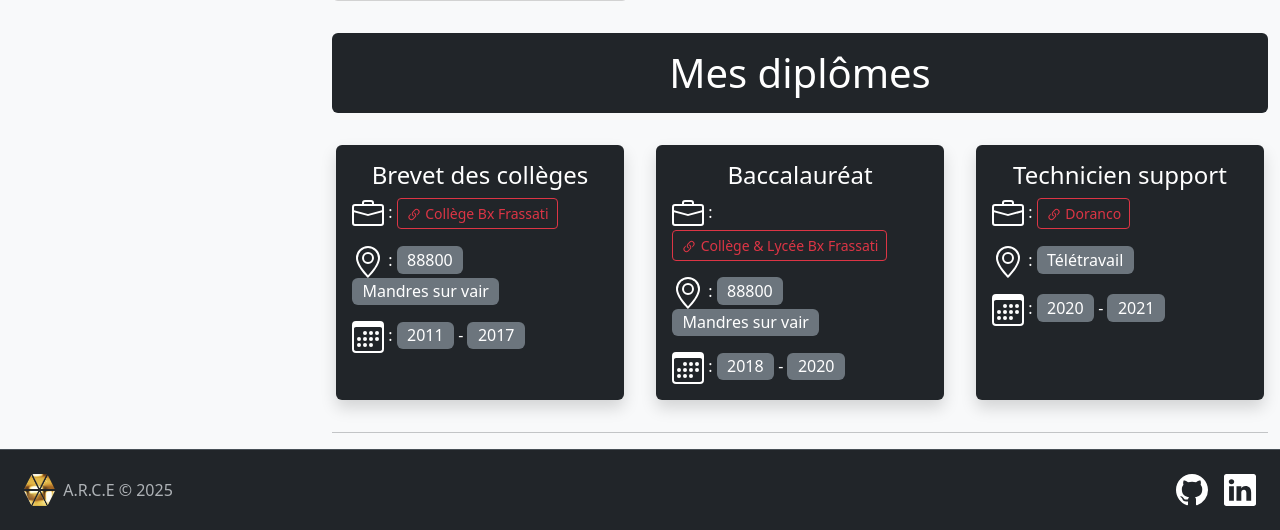
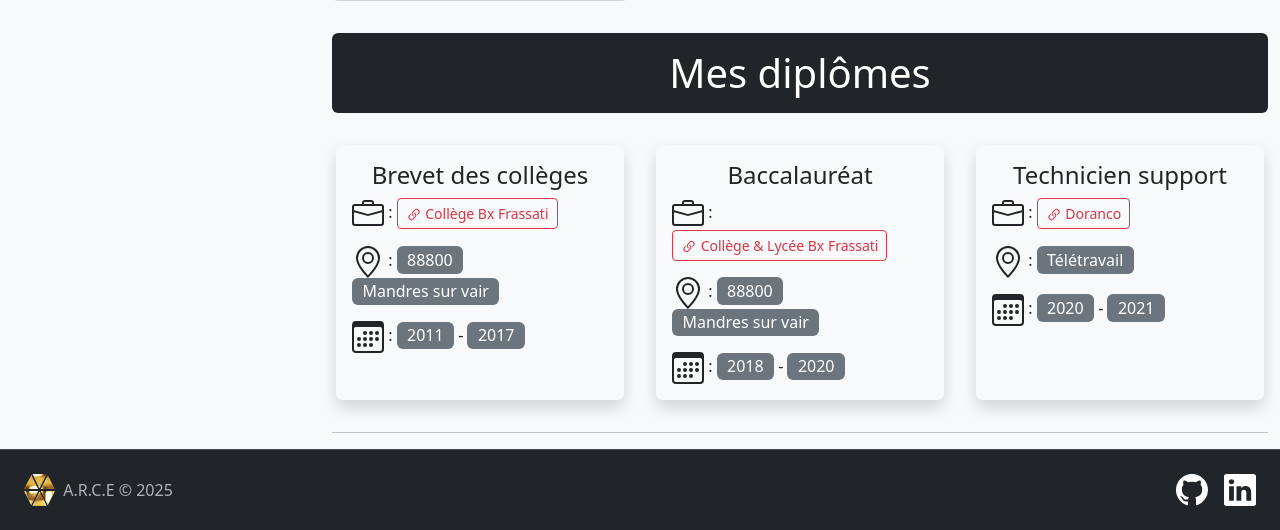
Before and after one commit to Augustin-Erceville/Portfolio, a PHP site: page / in a window 1280 px wide. Shown: the part 3022-3552 px from the top of the page. Run offline with PHP 8.4, Linux system fonts and the light colour scheme.

Commit message:
V0.14 • Changement des diplômes

```diff
--- a/Diplomes.php
+++ b/Diplomes.php
@@ -1,6 +1,6 @@
 <p class="fs-5">
 <div class="row">
-    <div class="col text-bg-dark p-3 m-3 rounded shadow">
+    <div class="col p-3 m-3 rounded shadow">
         <h4 class="text-center">Brevet des collèges</h4>
         <svg xmlns="http://www.w3.org/2000/svg" width="32" height="32" fill="currentColor" class="bi bi-briefcase" viewBox="0 0 16 16">
             <path d="M6.5 1A1.5 1.5 0 0 0 5 2.5V3H1.5A1.5 1.5 0 0 0 0 4.5v8A1.5 1.5 0 0 0 1.5 14h13a1.5 1.5 0 0 0 1.5-1.5v-8A1.5 1.5 0 0 0 14.5 3H11v-.5A1.5 1.5 0 0 0 9.5 1zm0 1h3a.5.5 0 0 1 .5.5V3H6v-.5a.5.5 0 0 1 .5-.5m1.886 6.914L15 7.151V12.5a.5.5 0 0 1-.5.5h-13a.5.5 0 0 1-.5-.5V7.15l6.614 1.764a1.5 1.5 0 0 0 .772 0M1.5 4h13a.5.5 0 0 1 .5.5v1.616L8.129 7.948a.5.5 0 0 1-.258 0L1 6.116V4.5a.5.5 0 0 1 .5-.5"/>
@@ -22,7 +22,8 @@
             <path d="M6.5 7a1 1 0 1 0 0-2 1 1 0 0 0 0 2m3 0a1 1 0 1 0 0-2 1 1 0 0 0 0 2m3 0a1 1 0 1 0 0-2 1 1 0 0 0 0 2m-9 3a1 1 0 1 0 0-2 1 1 0 0 0 0 2m3 0a1 1 0 1 0 0-2 1 1 0 0 0 0 2m3 0a1 1 0 1 0 0-2 1 1 0 0 0 0 2m3 0a1 1 0 1 0 0-2 1 1 0 0 0 0 2m-9 3a1 1 0 1 0 0-2 1 1 0 0 0 0 2m3 0a1 1 0 1 0 0-2 1 1 0 0 0 0 2m3 0a1 1 0 1 0 0-2 1 1 0 0 0 0 2"/>
         </svg> : <span class="badge text-bg-secondary fs-6 fw-lighter">2011</span> - <span class="badge text-bg-secondary fs-6 fw-lighter">2017</span>
     </div>
-    <div class="col text-bg-dark p-3 m-3 rounded shadow">
+
+    <div class="col p-3 m-3 rounded shadow">
         <h4 class="text-center">Baccalauréat</h4>
         <svg xmlns="http://www.w3.org/2000/svg" width="32" height="32" fill="currentColor" class="bi bi-briefcase" viewBox="0 0 16 16">
             <path d="M6.5 1A1.5 1.5 0 0 0 5 2.5V3H1.5A1.5 1.5 0 0 0 0 4.5v8A1.5 1.5 0 0 0 1.5 14h13a1.5 1.5 0 0 0 1.5-1.5v-8A1.5 1.5 0 0 0 14.5 3H11v-.5A1.5 1.5 0 0 0 9.5 1zm0 1h3a.5.5 0 0 1 .5.5V3H6v-.5a.5.5 0 0 1 .5-.5m1.886 6.914L15 7.151V12.5a.5.5 0 0 1-.5.5h-13a.5.5 0 0 1-.5-.5V7.15l6.614 1.764a1.5 1.5 0 0 0 .772 0M1.5 4h13a.5.5 0 0 1 .5.5v1.616L8.129 7.948a.5.5 0 0 1-.258 0L1 6.116V4.5a.5.5 0 0 1 .5-.5"/>
@@ -44,7 +45,8 @@
             <path d="M6.5 7a1 1 0 1 0 0-2 1 1 0 0 0 0 2m3 0a1 1 0 1 0 0-2 1 1 0 0 0 0 2m3 0a1 1 0 1 0 0-2 1 1 0 0 0 0 2m-9 3a1 1 0 1 0 0-2 1 1 0 0 0 0 2m3 0a1 1 0 1 0 0-2 1 1 0 0 0 0 2m3 0a1 1 0 1 0 0-2 1 1 0 0 0 0 2m3 0a1 1 0 1 0 0-2 1 1 0 0 0 0 2m-9 3a1 1 0 1 0 0-2 1 1 0 0 0 0 2m3 0a1 1 0 1 0 0-2 1 1 0 0 0 0 2m3 0a1 1 0 1 0 0-2 1 1 0 0 0 0 2"/>
         </svg> : <span class="badge text-bg-secondary fs-6 fw-lighter">2018</span> - <span class="badge text-bg-secondary fs-6 fw-lighter">2020</span>
     </div>
-    <div class="col text-bg-dark p-3 m-3 rounded shadow">
+
+    <div class="col p-3 m-3 rounded shadow">
         <h4 class="text-center">Technicien support</h4>
         <svg xmlns="http://www.w3.org/2000/svg" width="32" height="32" fill="currentColor" class="bi bi-briefcase" viewBox="0 0 16 16">
             <path d="M6.5 1A1.5 1.5 0 0 0 5 2.5V3H1.5A1.5 1.5 0 0 0 0 4.5v8A1.5 1.5 0 0 0 1.5 14h13a1.5 1.5 0 0 0 1.5-1.5v-8A1.5 1.5 0 0 0 14.5 3H11v-.5A1.5 1.5 0 0 0 9.5 1zm0 1h3a.5.5 0 0 1 .5.5V3H6v-.5a.5.5 0 0 1 .5-.5m1.886 6.914L15 7.151V12.5a.5.5 0 0 1-.5.5h-13a.5.5 0 0 1-.5-.5V7.15l6.614 1.764a1.5 1.5 0 0 0 .772 0M1.5 4h13a.5.5 0 0 1 .5.5v1.616L8.129 7.948a.5.5 0 0 1-.258 0L1 6.116V4.5a.5.5 0 0 1 .5-.5"/>
```
